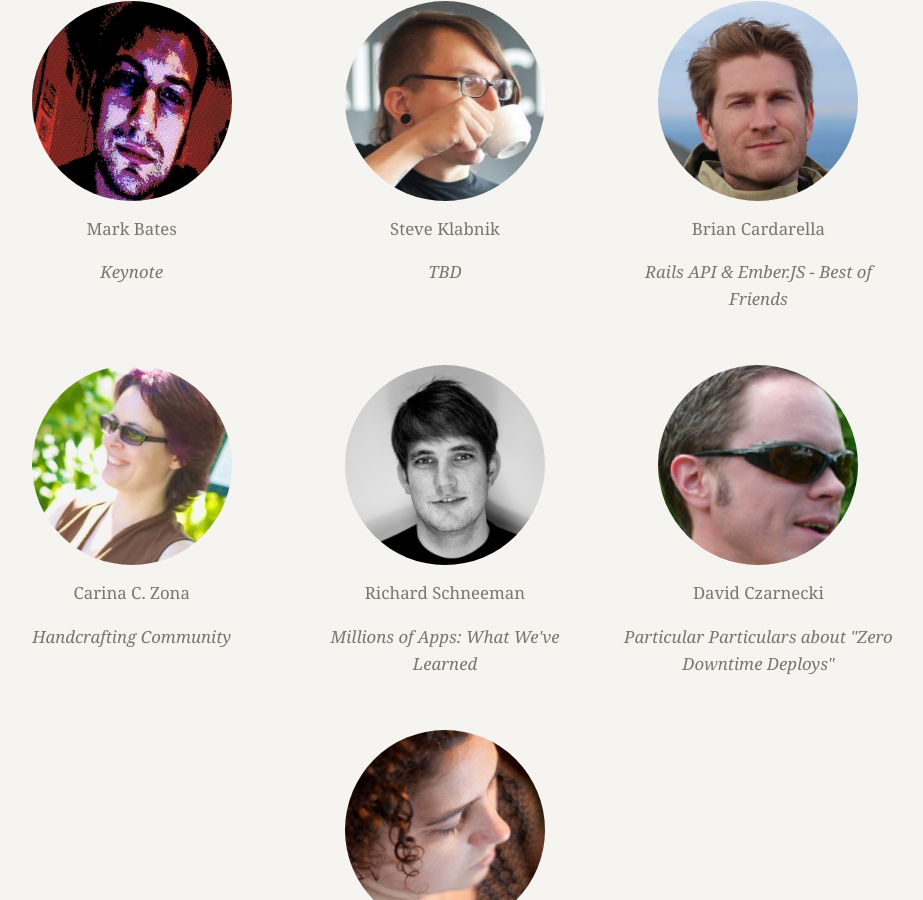
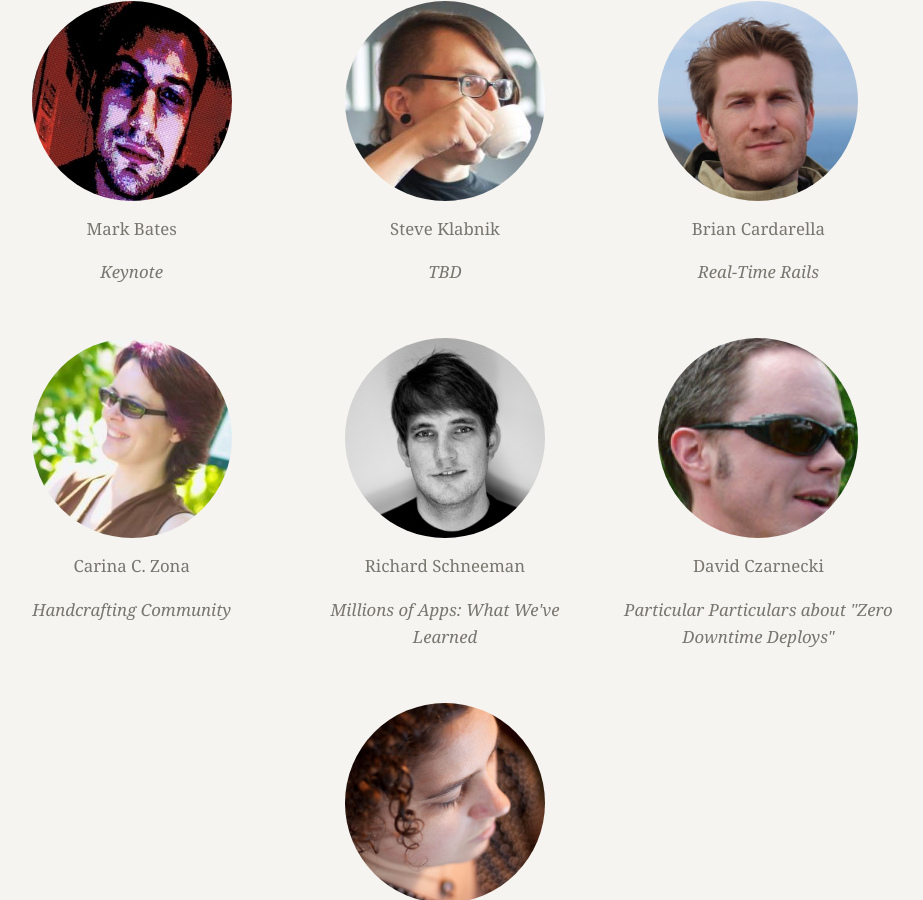
Before and after one commit to burlingtonruby/buruco2013, a Jekyll site: the page built from index.html, in a window 1280 px wide and 900 px high, scrolled down 1341 px. Shown: the whole window, without its empty margins (195-1118 px from the left). Built offline with Jekyll 4.4.1, drawn with Linux system fonts in a browser that asks for light colours; nearby versions of some CDN libraries.

Commit message:
update brian's talk title

```diff
--- a/index.html
+++ b/index.html
@@ -61,8 +61,7 @@ text-align:left;" ></div>
         <div class="four columns speaker">
           <div class="speaker-frame"><img src="images/speakers/brian.jpg" alt="Brian Cardarella"></div>
           <p>Brian Cardarella</p>
-          <p><em>Rails API &amp; Ember.JS - Best of Friends
-          </em></p>
+          <p><em>Real-Time Rails</em></p>
         </div>
       </div>
       <div class="row">
```
